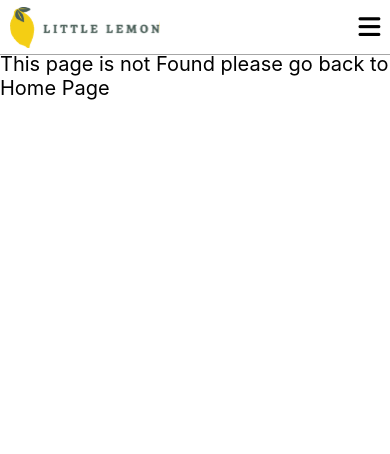
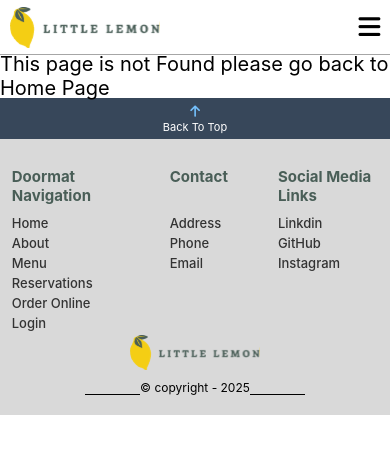
Before and after one commit to Prasanth-Nagulapalli/capestone-project, a React (Create React App) app: page /menu in a window 390 px wide. Before the commit this address had no page. Shown: the top 454 px of the page. Built offline with nearby package versions, Linux system fonts and the light colour scheme.

Commit message:
specials card css was changed

```diff
--- a/src/App.js
+++ b/src/App.js
@@ -7,7 +7,7 @@ const  App = () => {
     <>
       <Header />
       <AppRoutes />
-      {/* <Footer />  */}
+      <Footer />
     </>
   );
 }
--- a/src/components/Card.js
+++ b/src/components/Card.js
@@ -8,7 +8,7 @@ const Card = ({ id, img, heading, price, description }) => {
     <article className="specials_card" id={id}>
       <figure className="specials_card_img">
         <img loading="lazy" src={img} alt={heading} />
-        {screenWidth <= 500 && <button className="_BTN_">Add +</button>}
+        {screenWidth <= 768 && <button className="_BTN_">Add +</button>}
       </figure>
       <section className="specials_card_content">
         <header className="specials_card_heading_price _flex_box">
--- a/src/components/Footer.js
+++ b/src/components/Footer.js
@@ -1,14 +1,30 @@
 import React from "react";
 import { Link } from "react-router-dom";
-import { footerImg } from "../utils";
+import { footerImg,NavLogo } from "../utils";
+import { useScreenSize } from "../customHooks/ScreenSizeContext";
 const Footer = () => {
 
-
+const {screenWidth} = useScreenSize()
   return (
     <footer className="footer_sec">
+      <div className="footer_top_nav">
+      <i className="fa-solid fa-arrow-up"></i>
+      {/* <i class="fa-solid fa-arrow-up fa-lg" style={{color: "#74C0FC"}}></i> */}
+      <p>back To top</p>
+      </div>
       <section className="footer_center _max_width_center">
         <figure className="footer_logo">
+          {screenWidth <= 500 ?(
+
+            <>
+          <img loading="lazy" src={NavLogo} alt="footerImg" />   <p><span>&copy; </span>copyright - 2025</p>
+
+          </>
+            )
+          :
           <img loading="lazy" src={footerImg} alt="footerImg" />
+        }
+
         </figure>
         <nav className="footer_navList">
           <section className="footer_nav_section" >
@@ -48,7 +64,7 @@ const Footer = () => {
                 <a href="#">Address</a>
               </li>
               <li>
-                <a href="#">Phone Number</a>
+                <a href="#">Phone</a>
               </li>
               <li>
                 <a href="#">Email</a>
--- a/src/index.css
+++ b/src/index.css
@@ -88,6 +88,17 @@ h2 {
   cursor: pointer;
   transition: var(--transition);
 }
+
+
+._show_{
+  display: block;
+}
+
+._hide_{
+  display: none;
+}
+
+
 /* NavBar */
 
 .main_nav_header {
@@ -360,7 +371,7 @@ h2 {
 .testimonial_section {
   width: 100%;
   background-color: var(--clr-bg-3);
-  margin-bottom: 20rem;
+  margin-bottom: 10rem;
   padding: 4.5rem 0;
 }
 .testimonialSection h1 {
@@ -429,7 +440,11 @@ h2 {
   font-size: 1.6rem;
   color: #000000b2;
   font-weight: 500;
+  margin-bottom: 0.5rem;
+  /* font-style: italic; */
+
 }
+
 
 .testi_text_content blockquote {
   font-size: 1.6rem;
@@ -444,6 +459,7 @@ h2 {
 .testi_rating_section h3 {
   color: #000000b2;
   margin-right: 1rem;
+  flex: 1;
 }
 
 .testi_rating_section i {
@@ -479,8 +495,41 @@ h2 {
   line-height: 3rem;
   word-spacing: 0.7rem;
 }
+/* !changed */
+.about_image_content {
+  position: relative;
+  height: 100%;
+}
 
-.about_image_content {
+/* .about_image_content figure {
+  position: absolute;
+  border-radius: 5px;
+  overflow: hidden;
+} */
+
+.about_image_content figure img {
+  position: absolute;
+  object-fit: cover;
+  width: 272px;
+  height: 338px;
+}
+
+
+
+
+.about_fig1 {
+  top: 0;
+  right: 0;
+}
+
+.about_fig2 {
+  bottom: 0;
+  left: 0;
+}
+
+
+/* !Original */
+/* .about_image_content {
   position: relative;
   height: 100%;
 }
@@ -493,7 +542,13 @@ h2 {
 
 .about_image_content figure img {
   object-fit: cover;
+  width: 272px;
+  height: 338px;
 }
+
+
+
+
 .about_fig1 {
   top: 0;
   right: 0;
@@ -502,20 +557,69 @@ h2 {
 .about_fig2 {
   bottom: 0;
   left: 0;
-}
+} */
 
 /* Footer */
 
 .footer_sec {
   background-color: var(--clr-bg-3);
-  padding: 5rem 0;
+  /* padding: 3rem 0; */
+  padding-bottom: 1rem;
 }
+
+.footer_top_nav{
+  /* border: 2px solid; */
+  width: 100%;
+  /* height: 5%; */
+  text-align: center;
+
+
+  background-color: #37475A;
+
+  padding: 0.35rem;
+  padding: 0.5rem;
+  margin-bottom: 1.6rem;
+  cursor: pointer;
+  transition: var(--transition);
+}
+
+.footer_top_nav:hover{
+  opacity: 0.9;
+}
+
+
+
+
+.footer_top_nav i{
+  font-size: 1.4rem;
+  padding: 0.2rem 0;
+  color: white;
+  color: #74C0FC;
+
+}
+
+.footer_top_nav p{
+  font-size: 1.1rem;
+  color: white;
+  /* color: #74C0FC; */
+  text-transform: capitalize;
+}
+
+
+
+
+
+
+
 
 .footer_center {
   display: grid;
   grid-template-columns: 1fr 3fr;
   gap: 4rem;
   align-items: center;
+  overflow: hidden;
+  /* border: 2px solid; */
+  padding: 2rem 0;
 }
 
 .footer_logo {
@@ -524,8 +628,8 @@ h2 {
 }
 
 .footer_logo img {
-  width: 90%;
-  height: 100%;
+  width: 50%;
+  /* height: 100%; */
   object-fit: cover;
 }
 
@@ -545,10 +649,18 @@ h2 {
 .footer_navList li {
   font-size: 1.6rem;
 }
+
+
+
 .footer_navList li a {
   color: #333333;
   text-decoration: none;
   font-weight: 500;
+
+}
+
+.footer_navList li a:hover{
+  text-decoration: underline;
 }
 
 .footer_nav_section {
@@ -667,6 +779,122 @@ h2 {
   }
 
   /* highlights section */
+
+
+.highlight_card_container{
+  flex-direction: column;
+}
+
+
+
+/* Specials_card */
+
+.specials_card{
+  max-width: 100%;
+  width:100%;
+  display: flex;
+  flex-direction: row-reverse;
+  align-items: center;
+  justify-content: space-between;
+  gap: 4rem;
+  padding: 2rem 1rem;
+  /* border: 2px solid; */
+  /* background-color: white; */
+  border-radius: 5px;
+  box-shadow: none;
+  position: relative;
+
+  /* border: 2px solid; */
+  display: grid;
+  grid-template-columns: 2fr 1fr;
+  grid-template-rows: auto;
+
+}
+
+
+ .specials_card_title{
+  /* font-size: 1.8rem; */
+  color: rgba(0, 0, 0, 0.7);
+ }
+
+
+
+ .specials_card_img{
+  flex: 1;
+  /* box-shadow: 0 0 5px rgba(0, 0, 0, 0.241); */
+  width: 100%;
+  /* position: relative;     */
+  display: flex;
+  flex-direction: column;
+  /* align-items: center; */
+  justify-content: space-between;
+  height: 100%;
+  /* border: 2px solid; */
+  gap: 1.5rem;
+
+  order: 1;
+ }
+
+.specials_card_img button{
+  background-color: #f4ce14;
+  padding: 0.5rem 1rem;
+  border-radius: 10px;
+}
+
+
+.specials_card_content{
+  flex: 2.5;
+
+
+  /* text-overflow: ellipsis; */
+
+  padding: 0;
+
+  /* border: 2px solid; */
+  display: grid;
+
+  order: 0;
+}
+
+.specials_card_content header{
+  justify-content: space-between;
+  /* gap: 5rem; */
+  /* border-bottom: 1px solid rgba(0, 0, 0, 0.35); */
+
+  padding-right: 2rem;
+  /* padding-bottom: 1rem; */
+}
+
+ .specials_card_img img{
+   width: 100%;
+
+ }
+
+
+ .specials_card_desc {
+  font-size: 1.6rem;
+  line-height: 2rem;
+
+}
+
+.special_order_delivery {
+
+  margin-top: 1rem;
+  margin-bottom: 0;
+
+  color: rgba(0, 0, 0, 0.7);
+}
+
+
+.special_order_title {
+  font-size: 1.8rem;
+}
+
+
+
+
+
+
 
 
 
@@ -833,6 +1061,7 @@ h2 {
     height: 100%;
     /* border: 2px solid; */
     gap: 1.5rem;
+    order: 0;
    }
 
   .specials_card_img button{
@@ -850,6 +1079,7 @@ h2 {
 
     padding: 0;
     /* border: 2px solid; */
+
   }
 
   .specials_card_content header{
@@ -862,23 +1092,11 @@ h2 {
   }
 
    .specials_card_img img{
-
-     width: 100px;
      width: 100%;
-
-     /* height:75px; */
 
    }
 
 
-   /* .specials_card_price {
-    font-size: 1.2rem;
-    color: black;
-    position: absolute;
-    top: 15px;
-    right:  0;
-
-  } */
    .specials_card_desc {
     font-size: 1.29rem;
     line-height: 1.7rem;
@@ -899,8 +1117,282 @@ h2 {
   }
 
 
+
+/* Testimonials */
+.testimonial_section{
+  padding: 1.5rem 0;
+  margin-bottom: 0rem;
+}
+
+
+.testimonial_heading{
+  font-size: 2.5rem;
+}
+
+.testi_sec_center{
+  padding: 2rem 0;
+  flex-wrap: nowrap;
+  overflow-x: auto;
+  scrollbar-width: none;
+  ;
+
+}
+
+.testi_sec_center::-webkit-scrollbar {
+  display: none;
+}
+
+
+
+.testi_card{
+  min-width: 15rem;
+  padding: 1rem;
+}
+
+.testi_img_el img{
+  width: 75px;
+  height: 75px;
+}
+
+.testi_img_caption h3 {
+  font-size: 1.5rem;
+}
+
+.testi_text_content {
+  margin: 0;
+}
+
+.testi_text_content h3 {
+  font-size: 1.5rem;
+  color: black;
+  font-weight: 500;
+  margin-bottom: 1rem;
+}
+
+.testi_text_content blockquote {
+  font-size: 1.26rem;
+  line-height: 1.4rem;
+}
+
+.testi_rating_section i {
+  color: rgb(252, 32, 99);
+  font-size: 1rem;
+}
+
+
+.testi_card:hover {
+  background-color: #fff;
+  transform: none;
+  z-index: 5;
+}
+
+
+
+
+/* About */
+
   .about_section {
-    grid-template-columns: 1fr;
-    grid-template-rows: 1fr 1fr;
+    margin: 2rem auto;
+    /* grid-template-columns: 1fr;
+    grid-template-rows: 1fr 1fr; */
+    display: flex;
+    flex-direction: column;
+    gap: 2rem;
+
+
   }
+
+
+ .about_text_content{
+  width: 100%;
+  /* height: 50%; */
+  display: flex;
+  flex-direction: column;
+
+  gap:2rem;
+  /* border:2px solid; */
+  position: static;
+ }
+
+
+.about_text_content header h1{
+  font-size: 2.5rem;
 }
+
+
+.about_text_content header h2 {
+  font-size: 1.8rem;
+
+}
+.about_text_content p {
+  font-size: 1.5rem;
+  font-style: italic;
+  font-weight: 500;
+
+}
+
+ .about_image_content{
+       position: relative;
+       /* border: 10px solid green; */
+       height: 30rem;
+       /* width: 5px; */
+       width: 100%;
+       margin: 0 auto;
+     /* border: 2px solid; */
+     display: flex;
+     align-items: center;
+     justify-content: center;
+     overflow: hidden;
+
+ }
+
+ .about_image_content figure{
+  position: relative;
+  /* border: 2px solid green; */
+   width: 200px;
+   height: 200px;
+ }
+
+ .about_image_content figure img{
+  position: absolute;
+   object-fit: cover;
+   width: 200px;
+   height: 200px;
+  }
+
+  .about_fig1{
+
+    top: -25%;
+    left: 34%;
+
+  }
+  .about_fig2{
+    /* right: -25px; */
+    /* display: none; */
+
+    bottom: -25%;
+    left: -34%;
+    /* transform: translate(-50%, -50%); */
+
+    /* display: none; */
+
+ }
+
+/* Footer */
+
+.footer_sec{
+  padding: 0;
+  padding-bottom: 1rem;
+  height: 100%;
+}
+
+.footer_top_nav{
+  /* border: 2px solid; */
+  width: 100%;
+  /* height: 5%; */
+  text-align: center;
+
+
+  background-color: #37475A;
+
+  padding: 0.35rem;
+  padding: 0.5rem;
+  margin-bottom: 1.6rem;
+}
+
+.footer_top_nav i{
+  font-size: 1.3rem;
+  padding: 0.2rem 0;
+  color: white;
+  color: #74C0FC;
+
+}
+.footer_top_nav p{
+  font-size: 1.1rem;
+  color: white;
+  /* color: #74C0FC; */
+  text-transform: capitalize;
+}
+.footer_center{
+  gap: 0;
+  grid-template-columns: 1fr;
+  grid-template-rows: auto 1fr;
+
+  /* grid-template-columns: 1fr 5fr; */
+  padding: 1rem 0;
+}
+.footer_logo{
+  order:5;
+  text-align: center;
+  /* border: 2px solid; */
+  display: flex;
+  flex-direction: column;
+  align-items: center;
+  justify-content: space-around;
+  gap: 1rem;
+
+}
+
+
+
+.footer_logo img{
+  width: 35%;
+
+}
+
+.footer_logo p{
+  font-size: 1.2rem;
+  position: relative;
+}
+
+.footer_logo p::after{
+  content: "";
+  display: block;
+  width: 50%;
+  height: 1px;
+  background-color: #000;
+  position: absolute;
+  bottom: 0;
+  right: -50%;
+
+}
+.footer_logo p::before{
+  content: "";
+  display: block;
+  width: 50%;
+  height: 1px;
+  background-color: #000;
+  position: absolute;
+  bottom: 0;
+  left: -50%;
+
+}
+
+
+.footer_navList{
+  padding: 0.2rem;
+  display: flex;
+  justify-content: space-between;
+  /* gap: 2rem; */
+  /* border: 2px solid; */
+  order: 2;
+}
+
+
+.footer_navList h1{
+  font-size: 1.5rem;
+}
+
+.footer_navList li{
+  font-size: 1.3rem;
+  padding: 0.2rem 0;
+}
+
+
+
+
+
+
+
+
+}
--- a/src/pages/Home.js
+++ b/src/pages/Home.js
@@ -9,8 +9,8 @@ const Home = () => {
     <>
       <Hero />
        <Highlights />
-      {/*<Testimonials />
-      <About /> */}
+      <Testimonials />
+      <About />
     </>
   )
 }
--- a/src/utils/index.js
+++ b/src/utils/index.js
@@ -9,4 +9,4 @@ export const stefan = "/assets/Stefan_stefancik.jpg";
 export const Jake = "/assets/Jake_Nackos.jpg";
 export const rest1 = "/assets/restaurant1.jpg";
 export const rest2 = "/assets/restaurant2.jpg";
-export const footerImg = '/assets/foo.jpg'
+export const footerImg = '/assets/footer_Logo.png'
```
Also changed, not shown: src/components/About.js (+10 -4 lines), src/components/Testimonials.js (+2 -22 lines), public/assets/footer_Logo.png (added).
